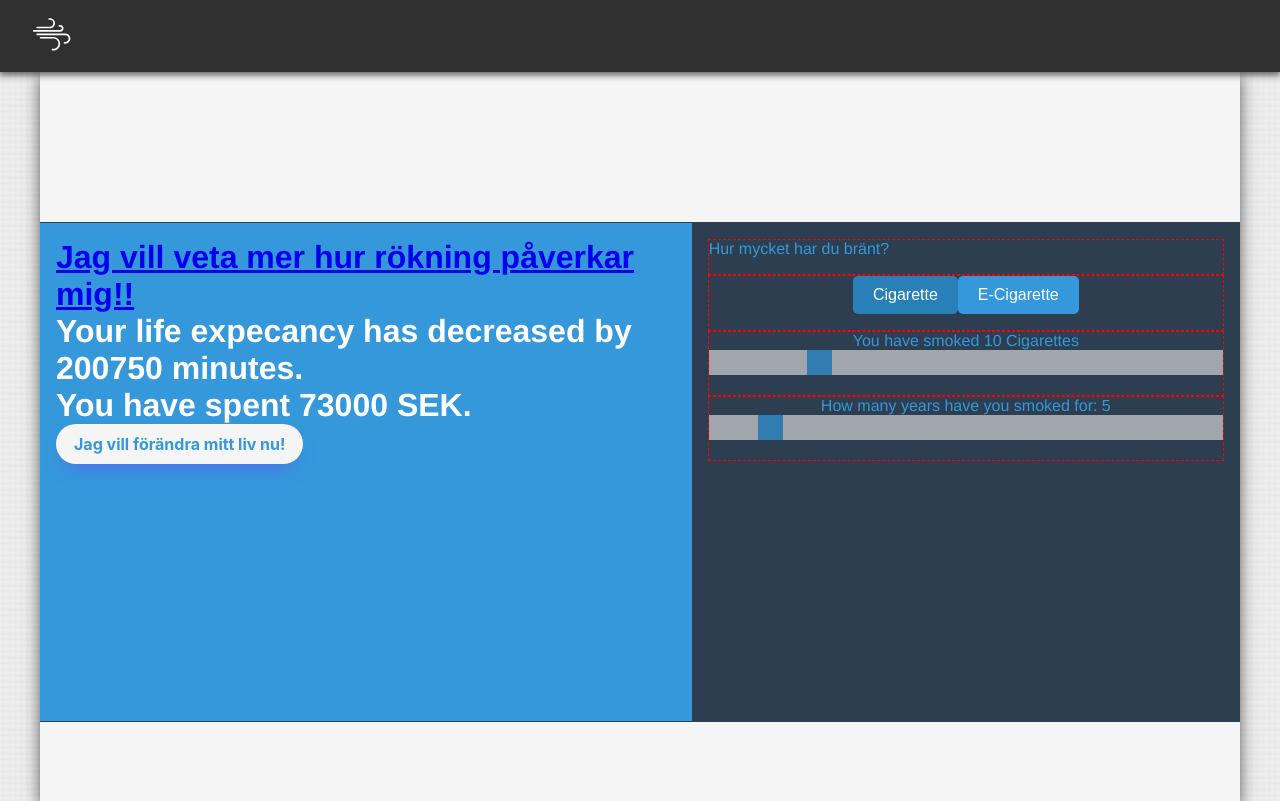
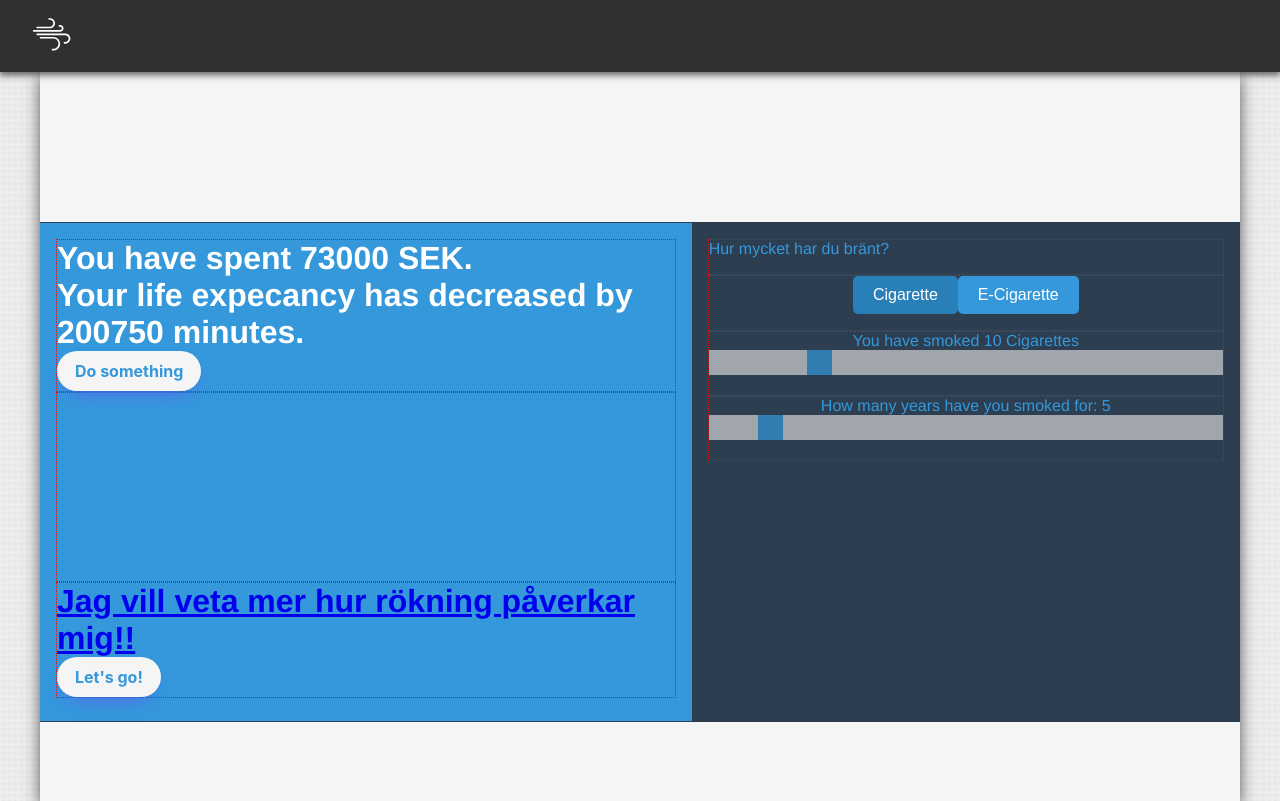
Before and after one commit to rubenmadsen/smokin, a Vue app in the folder Frontend/: page / in a window 1280 px wide. Built offline with nearby package versions, Linux system fonts and the light colour scheme.

Commit message:
Mainview css

```diff
--- a/Frontend/src/main.css
+++ b/Frontend/src/main.css
@@ -1,5 +1,8 @@
 
 :root {
+    /* heler */
+    --helper-border: 1px dotted red;
+    --border: var(--helper-border);
     --primary-color: #3498db;         /* Main theme color */
     --secondary-color: #2ecc71;       /* Secondary theme color */
     --accent-color: #e74c3c;          /* Accent color */
--- a/Frontend/src/views/InfoView.vue
+++ b/Frontend/src/views/InfoView.vue
@@ -289,7 +289,7 @@ export default {
   text-align: left;
 }
 #right > div{
-  border: 1px dotted red;
+  border: var(--border);
   padding-bottom: 1rem;
 }
 .labelContainer{
--- a/Frontend/src/views/MainView.vue
+++ b/Frontend/src/views/MainView.vue
@@ -1,17 +1,33 @@
 <template>
   <div class="ribbonContainer">
     <div id="left">
+      <div style="border: var(--border);">
+        <h1 :style="{ color: 'white' }">You have spent {{ moneySpent }} SEK.</h1>
+        <h1 :style="{ color: 'white' }">
+          Your life expecancy has decreased by
+          {{ decreasedLifeExpectancy }} minutes.
+        </h1>
+
+        <router-link :to="{ path: '/tracker', query :{ data : this.sliderValueAmount, years: this.sliderValueYears } }">
+          <button class="std-button">Do something</button>
+        </router-link>
+      </div>
+
+      <div style="border: var(--border); height: 190px;">
+
+      </div>
+
+
+
+      <div style="border: var(--border);">
       <router-link :to="{ path: '/info', query :{data : this.sliderValueAmount, years: this.sliderValueYears} }"
         ><h1 class="non-selectable">Jag vill veta mer hur rökning påverkar mig!!</h1></router-link
-      >
-      <h1 :style="{ color: 'white' }">
-        Your life expecancy has decreased by
-        {{ decreasedLifeExpectancy }} minutes.
-      </h1>
-      <h1 :style="{ color: 'white' }">You have spent {{ moneySpent }} SEK.</h1>
+        >
+
       <router-link :to="{ path: '/tracker', query :{ data : this.sliderValueAmount, years: this.sliderValueYears } }">
-        <button class="std-button">Jag vill förändra mitt liv nu!</button>
+        <button class="std-button">Let's go!</button>
       </router-link>
+      </div>
     </div>
 
 
@@ -152,7 +168,7 @@ export default {
   padding: 1rem;
 }
 #right > div{
-  border: 1px dashed red;
+  border: var(--border);
   padding-bottom: 1rem;
 }
 #goBtn {
--- a/Frontend/src/views/TrackerView.vue
+++ b/Frontend/src/views/TrackerView.vue
@@ -110,7 +110,7 @@ export default {
   margin-top: 0;
 }
 .graphContainer{
-  border: 1px dotted red;
+  border: var(--border);
   text-align: center;
 }
 .sliderContainer {
```
